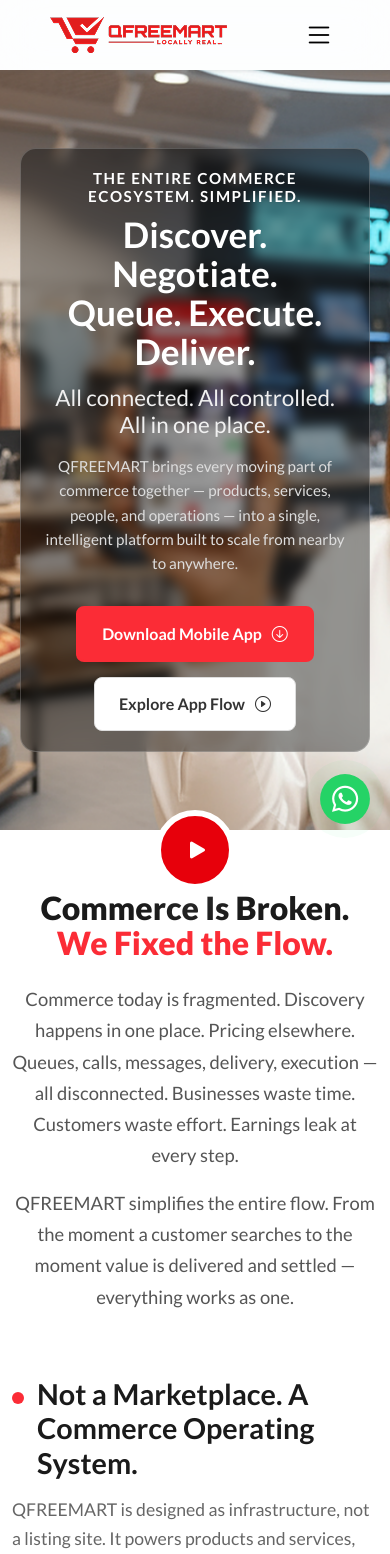
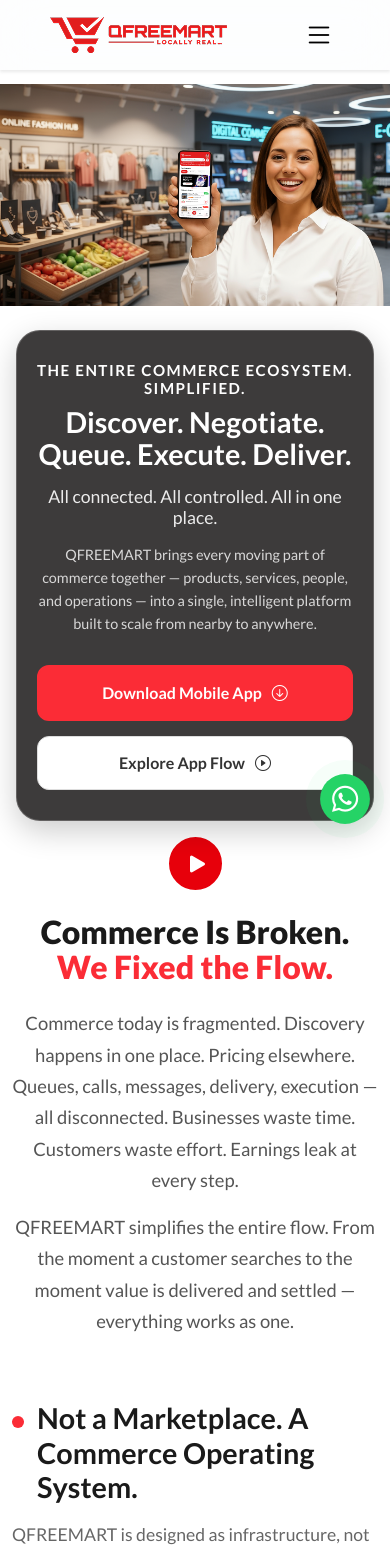
Before and after one commit to techvantsoftware/QFREEMART_LANDING-PAGE, an Angular app: page / in a window 390 px wide. Shown: the top 1554 px of the page. Built offline with nearby package versions, Linux system fonts and the light colour scheme.

Commit message:
Done some chanages

```diff
--- a/src/app/components/home/home.component.css
+++ b/src/app/components/home/home.component.css
@@ -23,13 +23,124 @@
 }
 
 @media (max-width: 768px) {
+  /* 1. Reset the Main Containers */
+  .hero-section {
+    height: auto !important;
+    min-height: 100vh;
+    background: #ffffff !important; /* White background for the page */
+    padding: 0 !important;
+    display: block !important;
+  }
+
+  .hero-overlay {
+    background: transparent !important; /* Remove any dark overlay from the whole screen */
+    display: flex !important;
+    flex-direction: column !important;
+    align-items: center;
+    padding: 0 !important;
+  }
+
+  /* 2. THE IMAGE (At the Top) */
+  /* We attach the image to the overlay so it can be ordered first */
+  .hero-overlay::before {
+    content: "";
+    display: block;
+    width: 100%;
+    height: 250px; /* Adjust height as needed */
+    background-image: url("/assets/home.png");
+    background-size: contain;
+    background-position: center;
+    background-repeat: no-repeat;
+    order: 1; /* First in line */
+  }
+
+  /* 3. THE BLACK CARD (In the Middle) */
+  .hero-content {
+    order: 2; /* Second in line */
+    width: 92% !important;
+    margin: 10px auto !important;
+    padding: 30px 20px !important;
+
+    /* Apply black box style */
+    background: #3d3b3b !important;
+    border-radius: 24px !important;
+    box-shadow: 0 10px 30px rgba(0, 0, 0, 0.2);
+
+    /* Reset visibility */
+    visibility: visible !important;
+    opacity: 1 !important;
+    max-width: 100% !important;
+    text-align: center;
+  }
+
+  /* Text colors inside the black card */
+  .hero-content .subtitle,
+  .hero-content .main-title,
+  .hero-content .sub-heading,
+  .hero-content .description {
+    color: #ffffff !important;
+  }
+
+  .hero-content .main-title {
+    font-size: 1.8rem !important;
+    line-height: 1.2;
+    margin-bottom: 15px;
+  }
+
+  .hero-content .sub-heading {
+    font-size: 1.1rem !important;
+    opacity: 0.9;
+  }
+
+  .hero-content .description {
+    font-size: 0.9rem !important;
+    opacity: 0.8;
+    margin-bottom: 25px;
+  }
+
+  /* 4. THE PLAY BUTTON (At the Bottom) */
+  .play-button-container {
+    order: 3; /* Third in line */
+    position: relative !important;
+    bottom: auto !important;
+    left: auto !important;
+    transform: none !important;
+    /* margin: 20px 0 50px 0 !important; */
+    display: flex !important;
+    justify-content: center !important;
+    width: 100%;
+  }
+
+  /* CTA Buttons Layout */
+  .cta-group {
+    display: flex;
+    flex-direction: column;
+    gap: 12px;
+  }
+
+  .btn-cta {
+    width: 100% !important;
+    padding: 14px !important;
+    border-radius: 12px !important;
+    justify-content: center;
+    font-weight: 600;
+  }
+
+  /* Adjust Play Button Size for Mobile */
+  .play-button {
+    width: 65px !important;
+    height: 65px !important;
+    font-size: 24px !important;
+  }
+}
+/* @media (max-width: 768px) {
   .hero-section {
     background-image: url("/assets/home.png");
     justify-content: center;
     padding: 0 20px;
     height: 90vh;
   }
-}
+} */
 #flowSection {
   scroll-margin-top: 40px;
 }
@@ -46,7 +157,14 @@
   border: 1px solid rgba(255, 255, 255, 0.2);
   z-index: 5;
 }
-
+.loading-overlay {
+  position: absolute;
+  top: 50%;
+  left: 50%;
+  transform: translate(-50%, -50%);
+  color: white;
+  z-index: 10;
+}
 /* .hero-content {
   max-width: 450px;
   text-align: left;
@@ -925,7 +1043,7 @@
   }
 
   .flow-section {
-    padding: 60px 0;
+    padding: 0px 0;
   }
 
   .os-title {
--- a/src/app/components/home/home.component.html
+++ b/src/app/components/home/home.component.html
@@ -207,7 +207,7 @@
     </div>
   </div>
 </section>
-<app-oci></app-oci>
+<app-oci id="aboutSection"></app-oci>
 
 <!-- ==================== 1. ORDERING APP SECTION ==================== -->
 <section id="flowSection" class="qfreemart-section py-5 app-section">
@@ -622,7 +622,7 @@
   <app-subscription></app-subscription>
 </section>
 
-<div class="testimonials-section" id="aboutSection">
+<div class="testimonials-section">
   <div class="container">
     <div class="testimonials-header">
       <h2 class="section-title">What Are People Saying About Us</h2>
--- a/src/app/components/oci/oci.component.html
+++ b/src/app/components/oci/oci.component.html
@@ -13,7 +13,7 @@
   <div class="center-circle">
     <div class="inner-circle">
       <div class="text-oci">OCI</div>
-      <div class="text-tech">CORE</div>
+      <div class="text-tech">TECHNOLOGY</div>
     </div>
     <div class="ring outer-ring"></div>
     <div class="ring middle-ring"></div>
```
